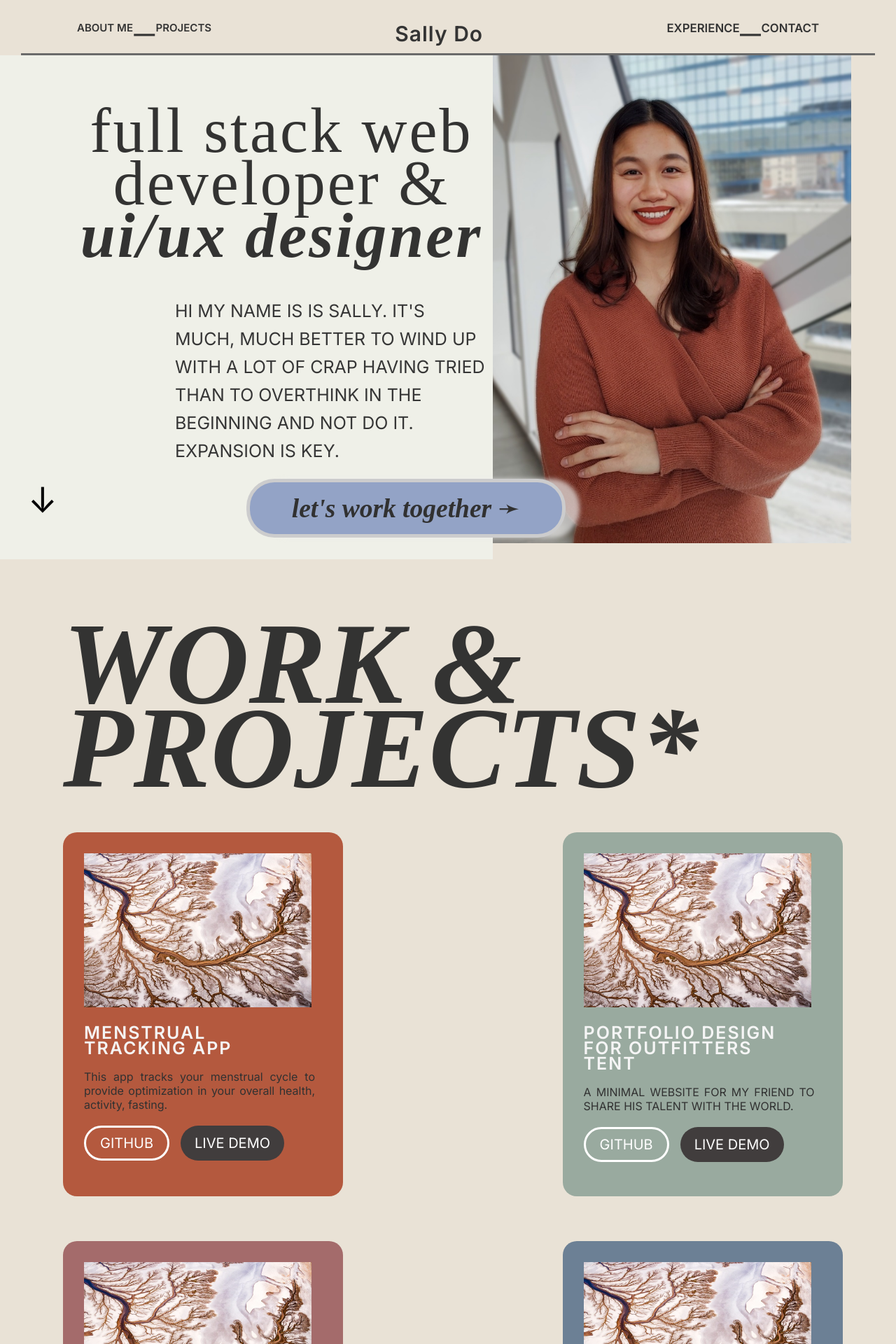
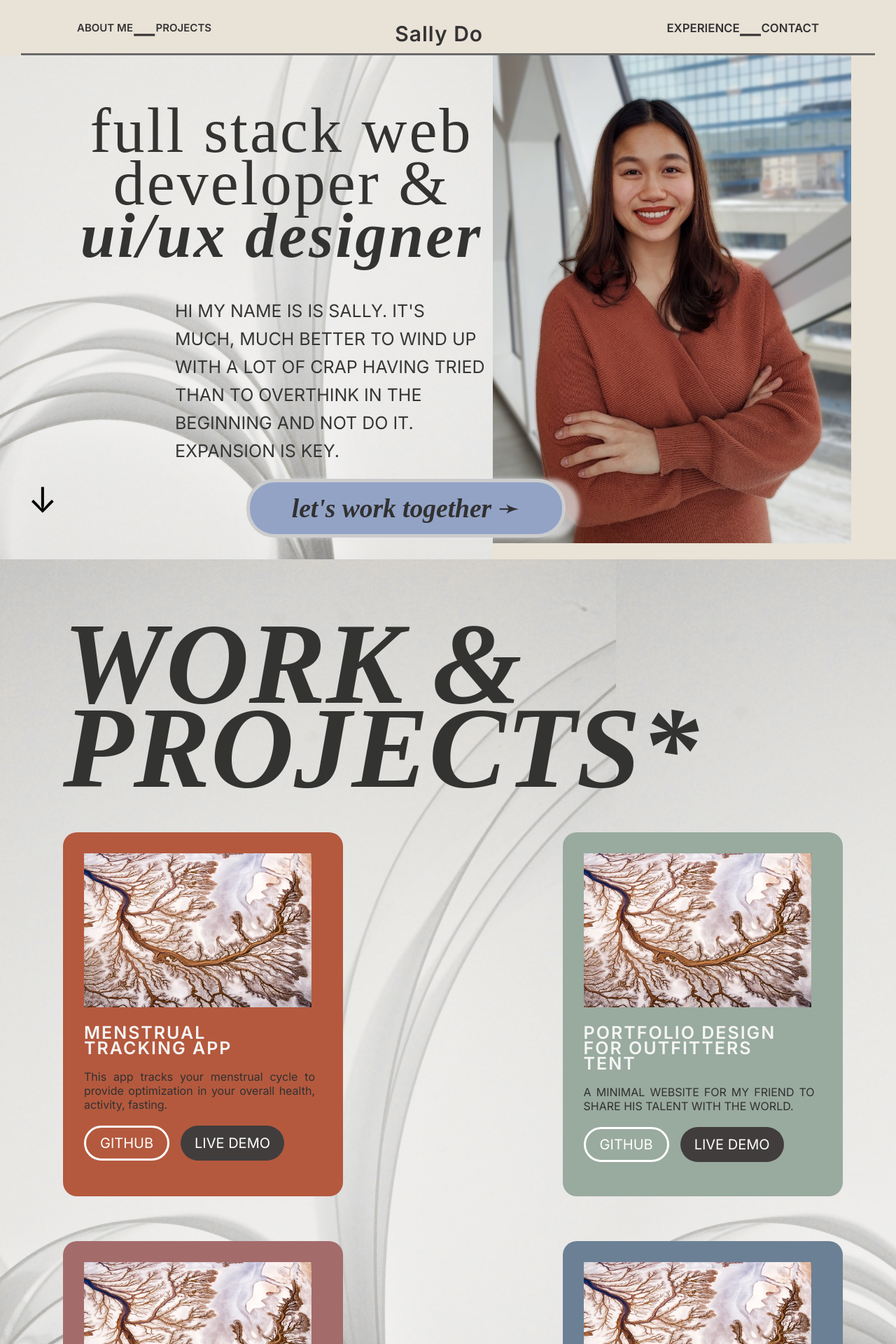
Before and after one commit to sallydough/sally-do-portfolio, a React (Vite) app: page / in a window 1280 px wide. Shown: the top 1920 px of the page at 70% size. Built offline with nearby package versions, Linux system fonts and the light colour scheme; a web font is replaced by a local one.

Commit message:
add background photo

```diff
--- a/src/App.jsx
+++ b/src/App.jsx
@@ -17,8 +17,6 @@ function App() {
     <Experience />
     <Contact />
     <Footer />
-
-    <h1>Sally Do Portfolio</h1>
     </>
   )
 }
--- a/src/components/About/about.css
+++ b/src/components/About/about.css
@@ -14,6 +14,12 @@
   display: flex;
   flex-direction: column;
   width: 55vw;
+  background-image: url("../spiral-background.jpg");
+  background-size: 55rem;
+  background-position: center bottom;;
+  background-repeat: no-repeat;
+  position: relative;
+
   background-color: rgb(239, 240, 232);
   z-index: 200;
 }
@@ -93,7 +99,7 @@ margin-block-end: 0em;
   background-size: 43rem;
   background-position: center top;;
   background-repeat: no-repeat;
-  height: 900vh;
+  height: 120vh;
   width: 40vw;
   position: relative;
   top: -30%;
--- a/src/components/Projects/projects.css
+++ b/src/components/Projects/projects.css
@@ -2,7 +2,9 @@
   box-sizing: border-box;
   display: flex;
   flex-direction: column;
-  margin: 90px 90px;
+  padding: 90px 90px;
+  background-image: url("../spiral-background.jpg");
+  background-size: 55rem;
 
 }
 
```
